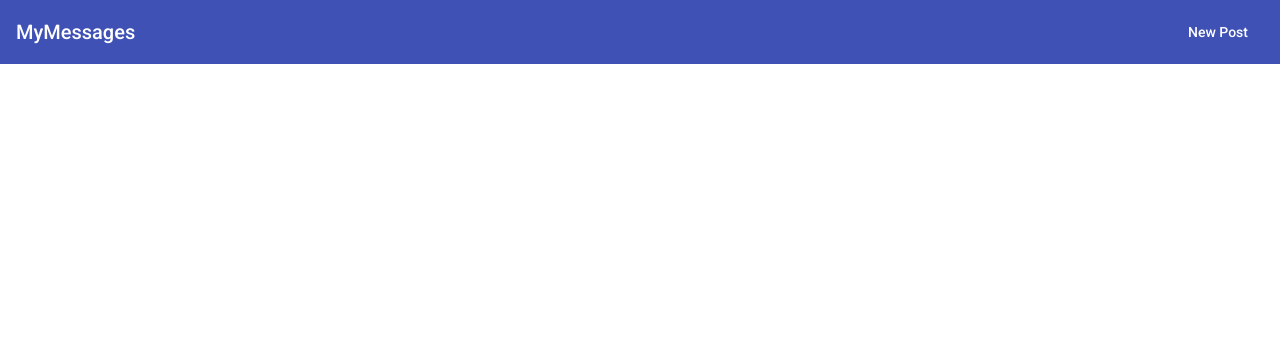
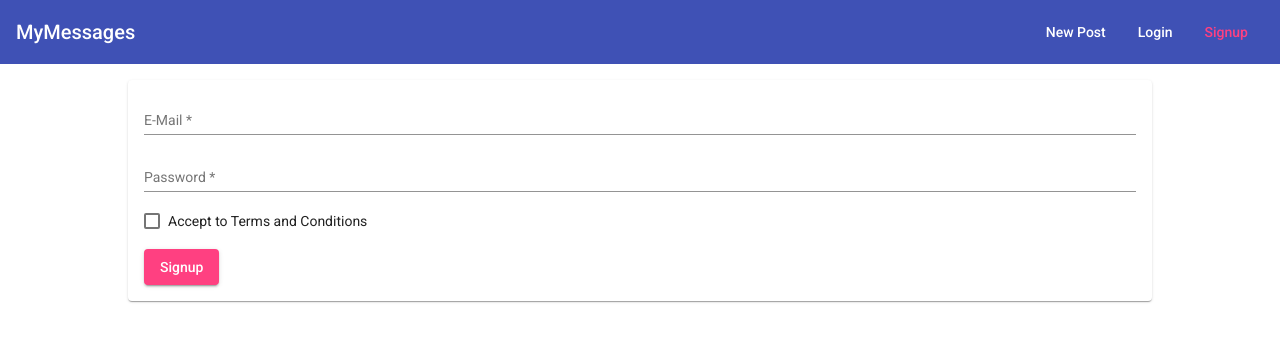
Before and after one commit to Ghevi/mean-stack-app, an Angular app: page /signup in a window 1280 px wide. Before the commit this address led to /. Shown: the top 342 px of the page. Built offline with nearby package versions, Linux system fonts and the light colour scheme.

Commit message:
added login/signup forms

```diff
--- a/src/app/app.module.ts
+++ b/src/app/app.module.ts
@@ -1,7 +1,7 @@
 import { BrowserModule } from '@angular/platform-browser';
 import { BrowserAnimationsModule } from '@angular/platform-browser/animations';
 import { NgModule } from '@angular/core';
-import { ReactiveFormsModule } from '@angular/forms';
+import { ReactiveFormsModule, FormsModule } from '@angular/forms';
 import { HttpClientModule } from '@angular/common/http';
 import { MatInputModule } from '@angular/material/input';
 import { MatCardModule } from '@angular/material/card';
@@ -10,6 +10,7 @@ import { MatToolbarModule } from '@angular/material/toolbar';
 import { MatExpansionModule } from '@angular/material/expansion';
 import { MatProgressSpinnerModule } from '@angular/material/progress-spinner';
 import { MatPaginatorModule } from '@angular/material/paginator';
+import {MatCheckboxModule} from '@angular/material/checkbox';
 
 import { AppRoutingModule } from './app-routing.module';
 
@@ -17,6 +18,9 @@ import { AppComponent } from './app.component';
 import { PostCreateComponent } from './posts/post-create/post-create.component';
 import { HeaderComponent } from './header/header.component';
 import { PostListComponent } from './posts/post-list/post-list.component';
+import { LoginComponent } from './auth/login/login.component';
+import { SignupComponent } from './auth/signup/signup.component';
+
 
 @NgModule({
   declarations: [
@@ -24,10 +28,12 @@ import { PostListComponent } from './posts/post-list/post-list.component';
     PostCreateComponent,
     HeaderComponent,
     PostListComponent,
+    LoginComponent,
+    SignupComponent
   ],
   imports: [
     BrowserModule,
-    //  FormsModule,  // Template driven approach
+    FormsModule,  // Template driven approach
     ReactiveFormsModule, // Reactive driven approach
     BrowserAnimationsModule,
     MatInputModule,
@@ -38,7 +44,8 @@ import { PostListComponent } from './posts/post-list/post-list.component';
     HttpClientModule,
     AppRoutingModule,
     MatProgressSpinnerModule,
-    MatPaginatorModule
+    MatPaginatorModule,
+    MatCheckboxModule
   ],
   providers: [],
   bootstrap: [AppComponent],
--- /dev/null
+++ b/src/app/auth/login/login.component.css
@@ -0,0 +1,11 @@
+mat-form-field {
+  width: 100%;
+}
+
+button {
+  margin-top: 1rem;
+}
+
+mat-spinner {
+  margin: auto;
+}
--- /dev/null
+++ b/src/app/auth/login/login.component.html
@@ -0,0 +1,36 @@
+<mat-card>
+  <mat-spinner *ngIf="isLoading"></mat-spinner>
+  <form (submit)="onLogin(loginForm)" #loginForm="ngForm" *ngIf="!isLoading">
+    <mat-form-field>
+      <input
+        matInput
+        name="email"
+        ngModel
+        type="email"
+        placeholder="E-Mail"
+        #emailInput="ngModel"
+        required
+        email
+      />
+      <mat-error *ngIf="emailInput.invalid"
+        >Please enter a valid email</mat-error
+      >
+    </mat-form-field>
+    <mat-form-field>
+      <input
+        name="password"
+        ngModel
+        type="password"
+        matInput
+        placeholder="Password"
+        #passwordInput="ngModel"
+        required
+        password
+      />
+      <mat-error *ngIf="">Please enter a valid password</mat-error>
+    </mat-form-field>
+    <button mat-raised-button color="accent" type="submit">
+      Login
+    </button>
+  </form>
+</mat-card>
--- /dev/null
+++ b/src/app/auth/login/login.component.ts
@@ -0,0 +1,14 @@
+import { Component } from '@angular/core';
+import { NgForm } from '@angular/forms';
+
+@Component({
+  templateUrl: './login.component.html',
+  styleUrls: ['./login.component.css']
+})
+export class LoginComponent {
+  isLoading = false;
+
+  onLogin(form: NgForm) {
+    console.log(form.value);
+  }
+}
--- /dev/null
+++ b/src/app/auth/signup/signup.component.css
@@ -0,0 +1,11 @@
+mat-form-field {
+  width: 100%;
+}
+
+button {
+  margin-top: 1rem;
+}
+
+mat-spinner {
+  margin: auto;
+}
--- /dev/null
+++ b/src/app/auth/signup/signup.component.html
@@ -0,0 +1,44 @@
+<mat-card>
+  <mat-spinner *ngIf="isLoading"></mat-spinner>
+  <form (submit)="onSignup(signupForm)" #signupForm="ngForm" *ngIf="!isLoading">
+    <mat-form-field>
+      <input
+        matInput
+        name="email"
+        ngModel
+        type="email"
+        placeholder="E-Mail"
+        #emailInput="ngModel"
+        required
+        email
+      />
+      <mat-error *ngIf="emailInput.invalid"
+        >Please enter a valid email</mat-error
+      >
+    </mat-form-field>
+    <mat-form-field>
+      <input
+        name="password"
+        ngModel
+        type="password"
+        matInput
+        placeholder="Password"
+        #passwordInput="ngModel"
+        required
+        password
+      />
+      <mat-error *ngIf="">Please enter a valid password</mat-error>
+    </mat-form-field>
+    <section>
+      <mat-checkbox name="agree" ngModel required color="primary" #checkBox='ngModel'
+        >Accept to Terms and Conditions</mat-checkbox
+      >
+      <mat-error *ngIf="checkBox.dirty && checkBox.invalid"
+        >You have to accept the terms and conditions</mat-error
+      >
+    </section>
+    <button mat-raised-button color="accent" type="submit">
+      Signup
+    </button>
+  </form>
+</mat-card>
--- /dev/null
+++ b/src/app/auth/signup/signup.component.ts
@@ -0,0 +1,16 @@
+import { Component } from '@angular/core';
+import { NgForm } from '@angular/forms';
+
+@Component({
+  templateUrl: './signup.component.html',
+  styleUrls: ['./signup.component.css']
+})
+export class SignupComponent {
+  isLoading = false;
+  isCheckboxClickedOnce = false;
+
+  onSignup(form: NgForm) {
+    console.log(form.value);
+  }
+
+}
--- a/src/app/header/header.component.css
+++ b/src/app/header/header.component.css
@@ -9,6 +9,10 @@ a {
   color: white;
 }
 
+ul {
+  display: flex;
+}
+
 .spacer {
   flex: 1 1 auto;
 }
--- a/src/app/header/header.component.html
+++ b/src/app/header/header.component.html
@@ -9,5 +9,11 @@
     <li>
       <a mat-button routerLink="/create" routerLinkActive="mat-accent">New Post</a>
     </li>
+    <li>
+      <a mat-button routerLink="/login" routerLinkActive="mat-accent">Login</a>
+    </li>
+    <li>
+      <a mat-button routerLink="/signup" routerLinkActive="mat-accent">Signup</a>
+    </li>
   </ul>
 </mat-toolbar>
```
Also changed, not shown: src/app/app-routing.module.ts (+7 -5 lines).
